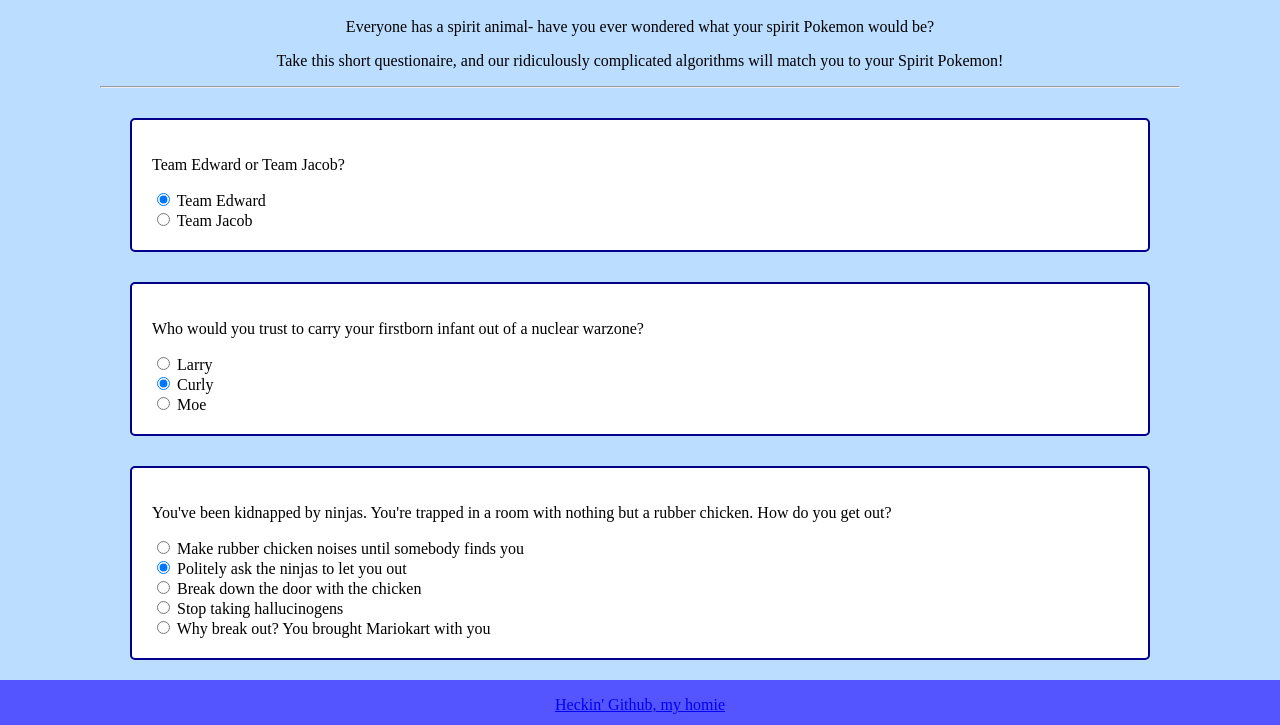
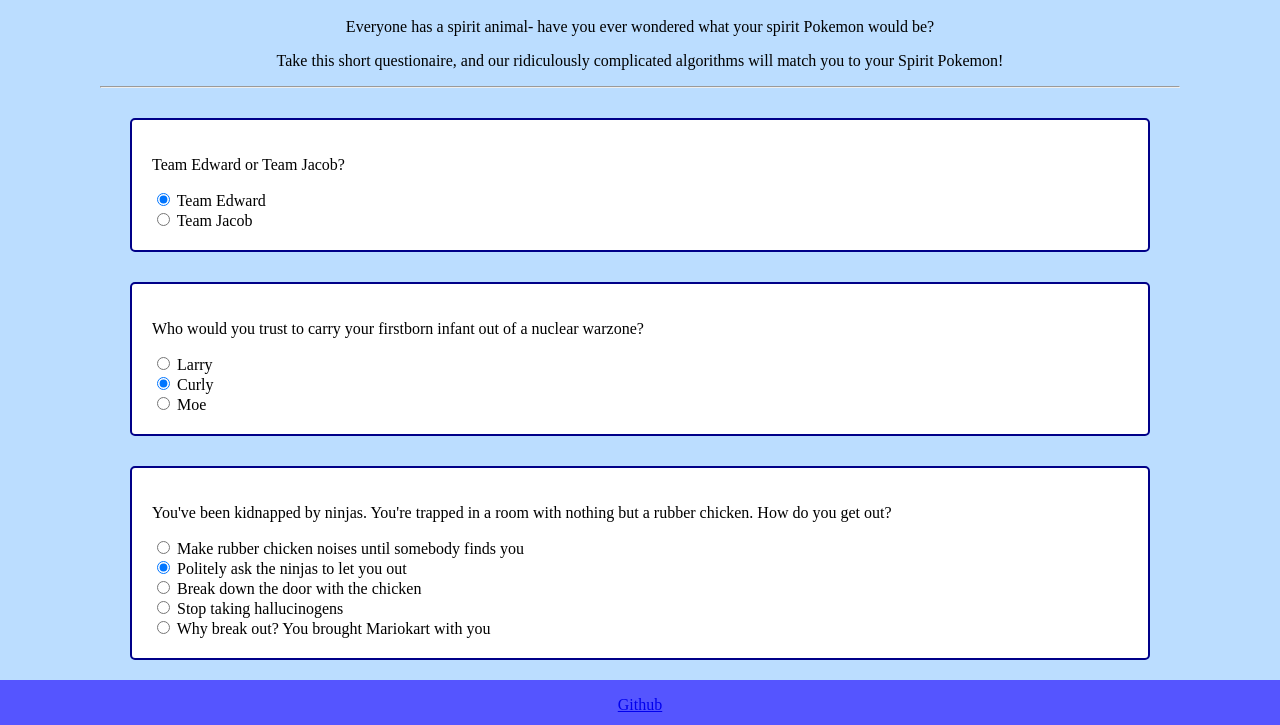
Before and after one commit to theseal53/CreativeProject2, a plain HTML site: page index.html in a window 1280 px wide. Shown: the part 70-795 px from the top of the page. Drawn offline with nearby package versions, Linux system fonts and the light colour scheme; a web font is replaced by a local one.

```diff
--- a/index.html
+++ b/index.html
@@ -60,7 +60,7 @@
   </script>
 
   <div class="footer">
-    <p><a href="https://github.com/BYU-CS-260-Winter-2019/lab-2-theseal53">Heckin' Github, my homie</a></p>
+    <p><a href="https://github.com/theseal53/CreativeProject2">Github</a></p>
   </div>
 
 </body>
```
